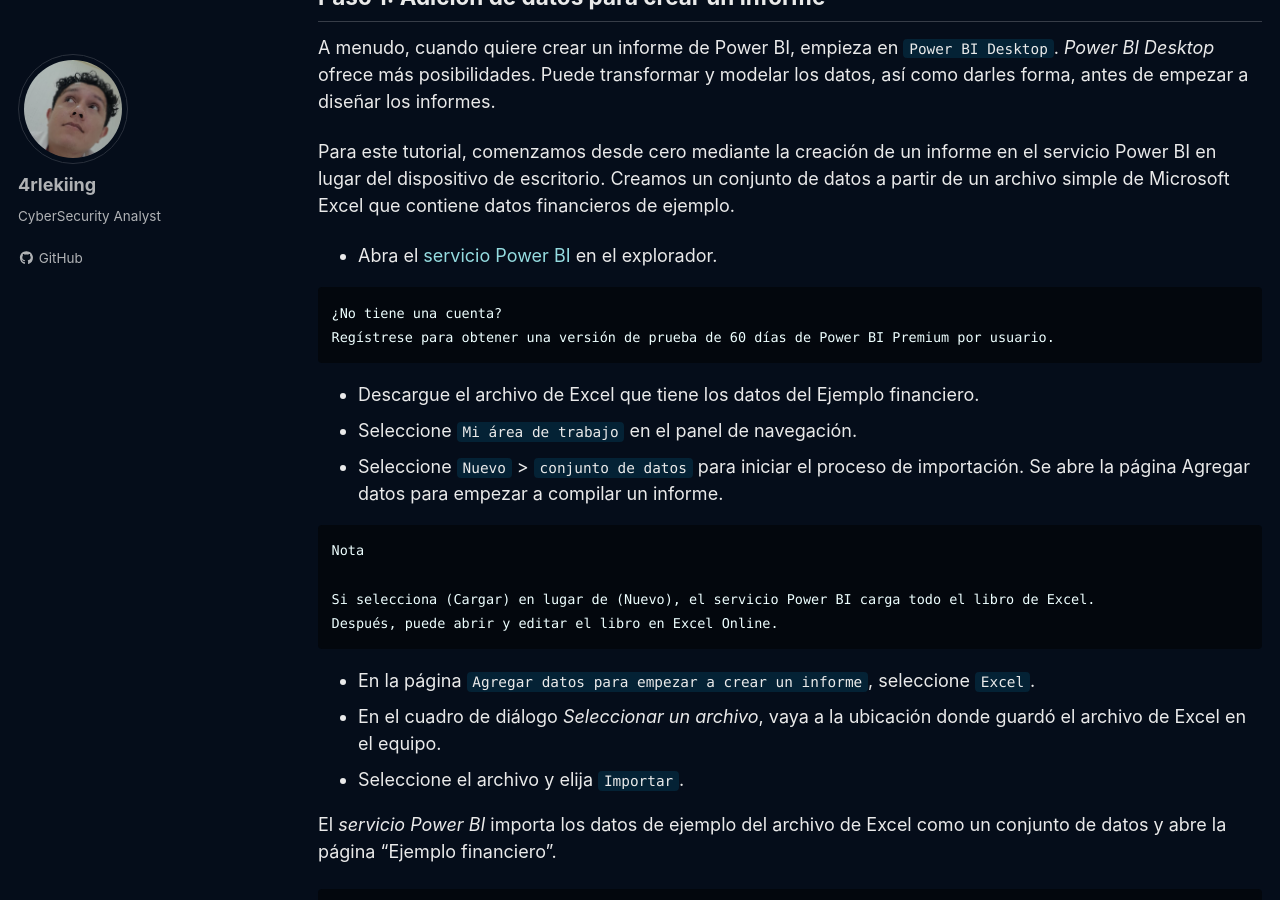
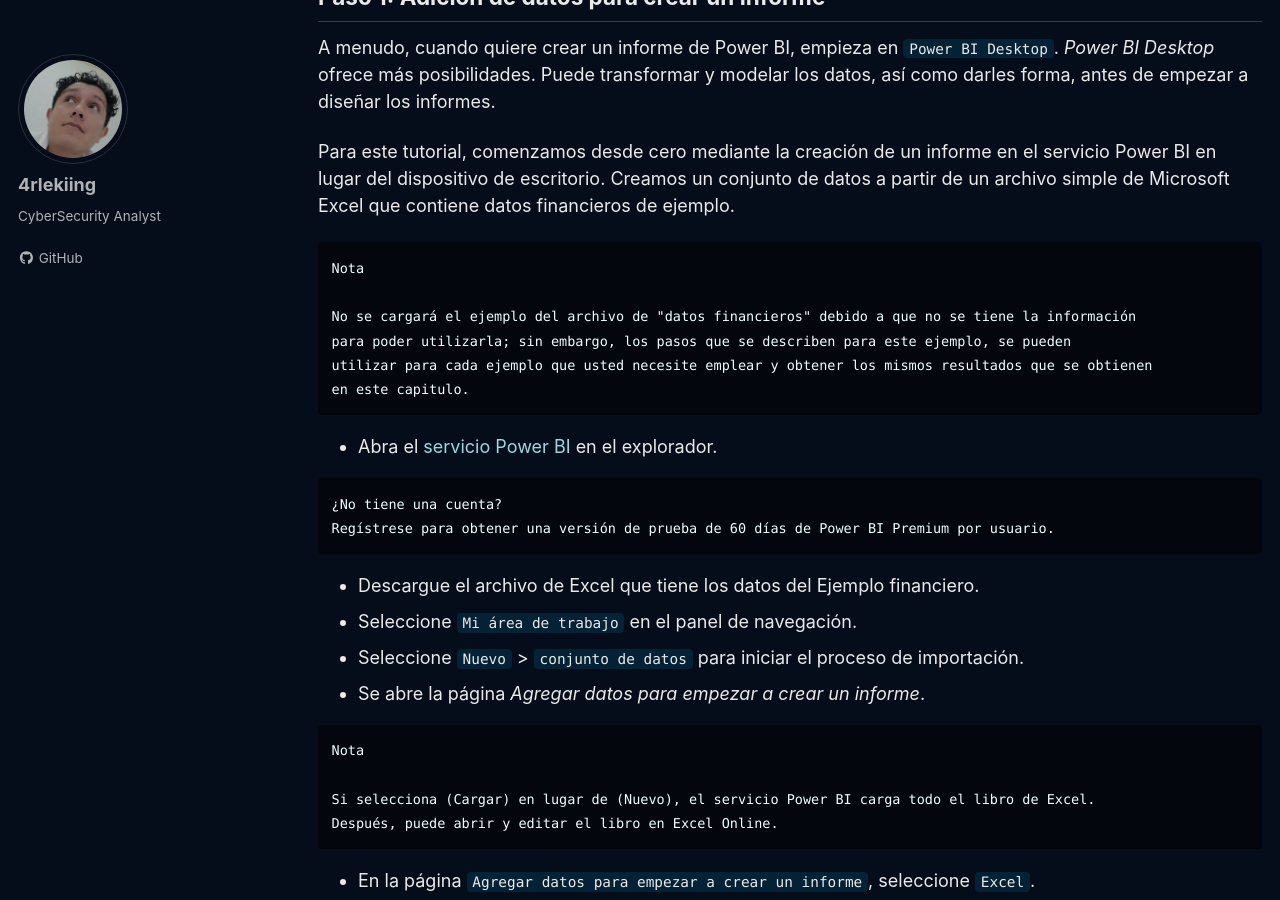
Before and after one commit to 4rleking/powerbi.github.io, a Jekyll site: the page built from _posts/2023-08-06-Introduccion_Servicio.md, in a window 1280 px wide and 900 px high, scrolled down 1189 px. Built offline with Jekyll 4.4.1, drawn with Linux system fonts in a browser that asks for light colours; cached includes are drawn as plain includes; a script that is not in the unit is left out.

Commit message:
Update 2023-08-06-Introduccion_Servicio.md

````diff
--- a/_posts/2023-08-06-Introduccion_Servicio.md
+++ b/_posts/2023-08-06-Introduccion_Servicio.md
@@ -29,6 +29,15 @@
 
 Para este tutorial, comenzamos desde cero mediante la creación de un informe en el servicio Power BI en lugar del dispositivo de escritorio. Creamos un conjunto de datos a partir de un archivo simple de Microsoft Excel que contiene datos financieros de ejemplo.
 
+```text
+Nota
+
+No se cargará el ejemplo del archivo de "datos financieros" debido a que no se tiene la información
+para poder utilizarla; sin embargo, los pasos que se describen para este ejemplo, se pueden
+utilizar para cada ejemplo que usted necesite emplear y obtener los mismos resultados que se obtienen
+en este capitulo.
+```
+
 * Abra el [servicio Power BI](app.powerbi.com) en el explorador.
 
 ```text
@@ -38,7 +47,8 @@
 
 * Descargue el archivo de Excel que tiene los datos del Ejemplo financiero.
 * Seleccione `Mi área de trabajo` en el panel de navegación.
-* Seleccione `Nuevo` > `conjunto de datos` para iniciar el proceso de importación. Se abre la página Agregar datos para empezar a compilar un informe.
+* Seleccione `Nuevo` > `conjunto de datos` para iniciar el proceso de importación.
+* Se abre la página *Agregar datos para empezar a crear un informe*.
 
 ```text
 Nota
````
